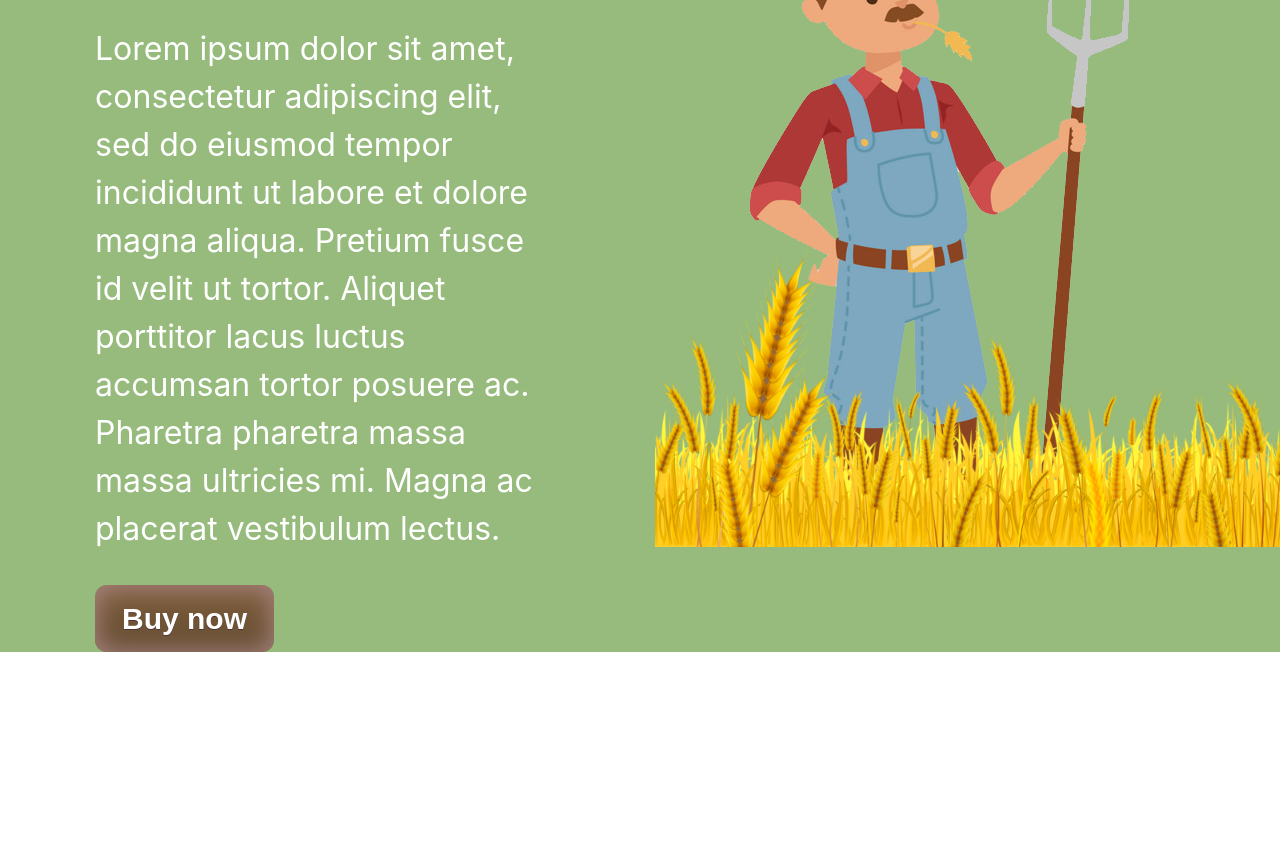
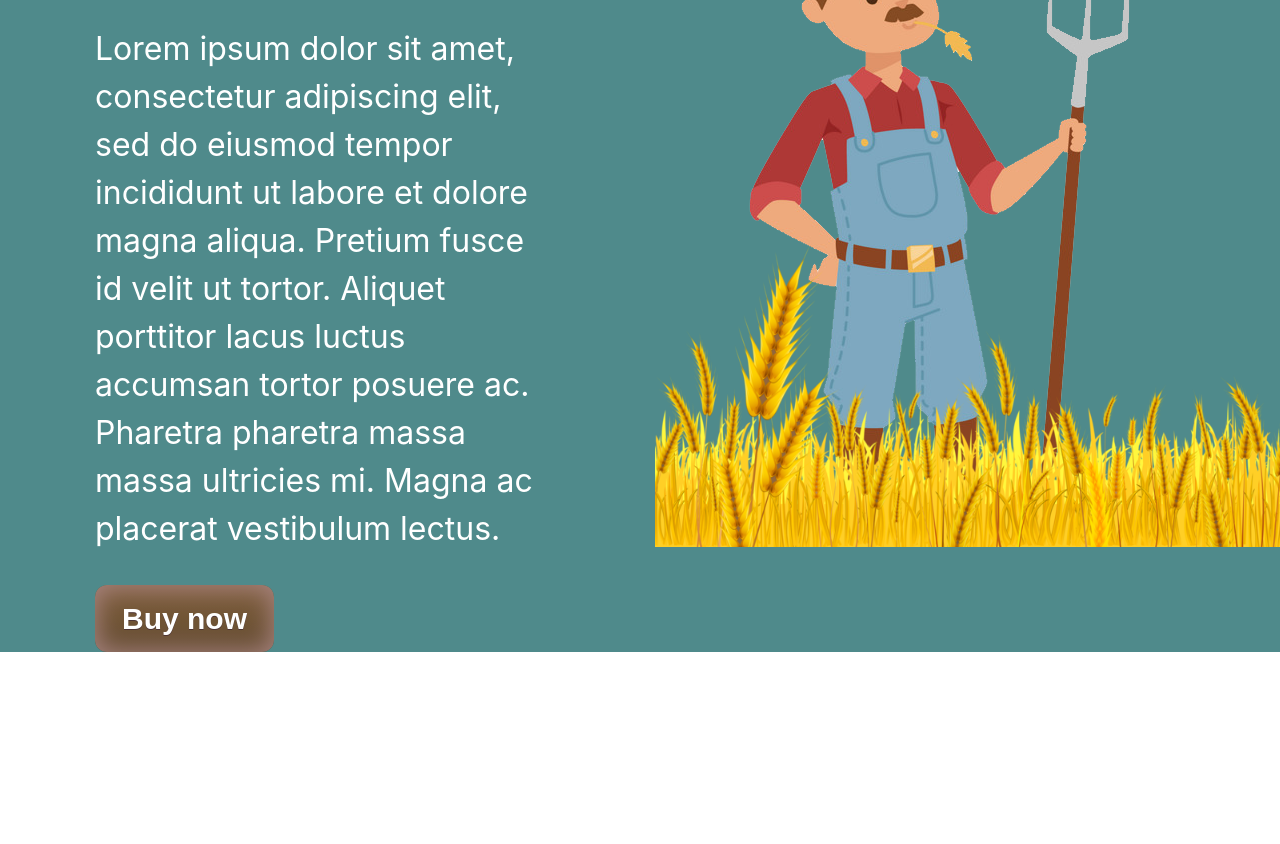
Before and after one commit to agri-culture/agri-culture, a plain HTML site: page index.html in a window 1280 px wide. Shown: the part 172-1016 px from the top of the page. Drawn offline with nearby package versions, Linux system fonts and the light colour scheme.

Commit message:
Add files via upload

```diff
--- a/css/styles.css
+++ b/css/styles.css
@@ -1,5 +1,5 @@
 .container-fluid{
-  background-color: #96bb7c;
+  background-color: #4f8a8b;
 }
 .company-name{
   padding: 5rem 5rem 0 5rem;
```
